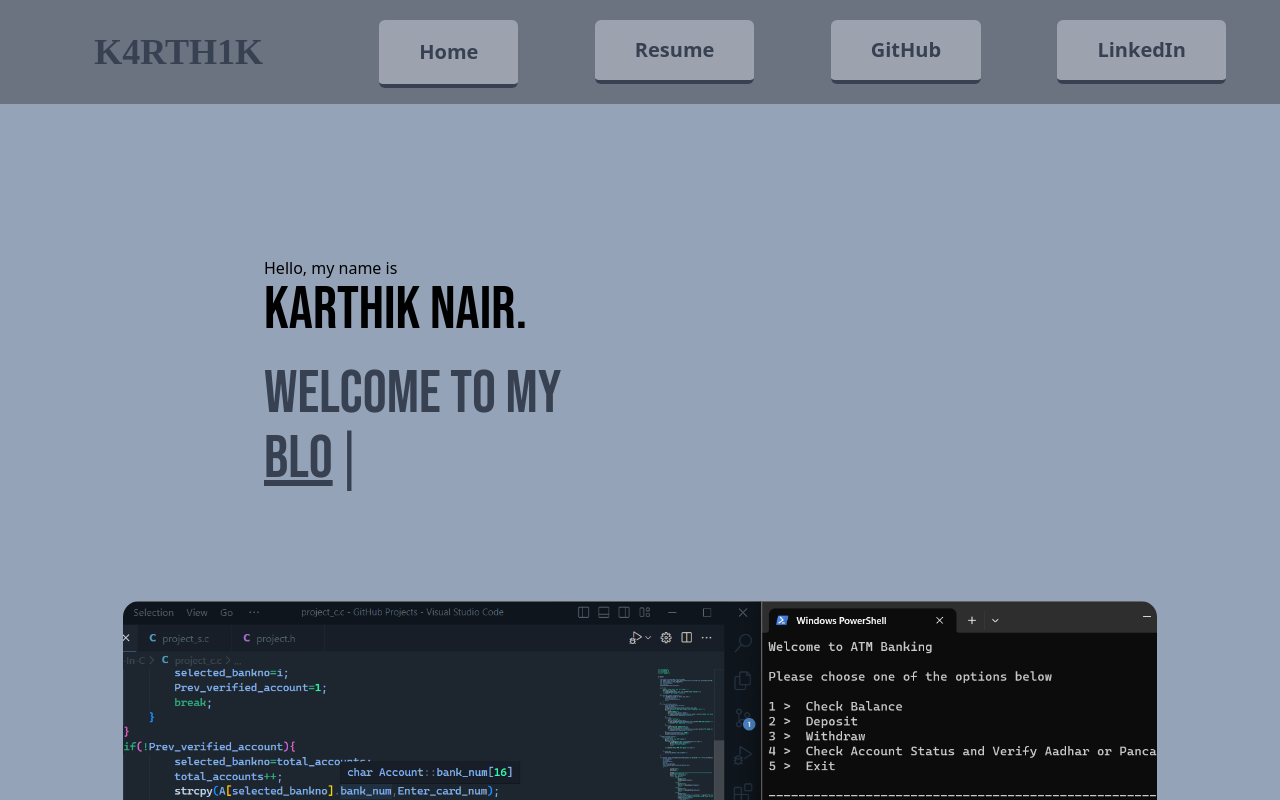
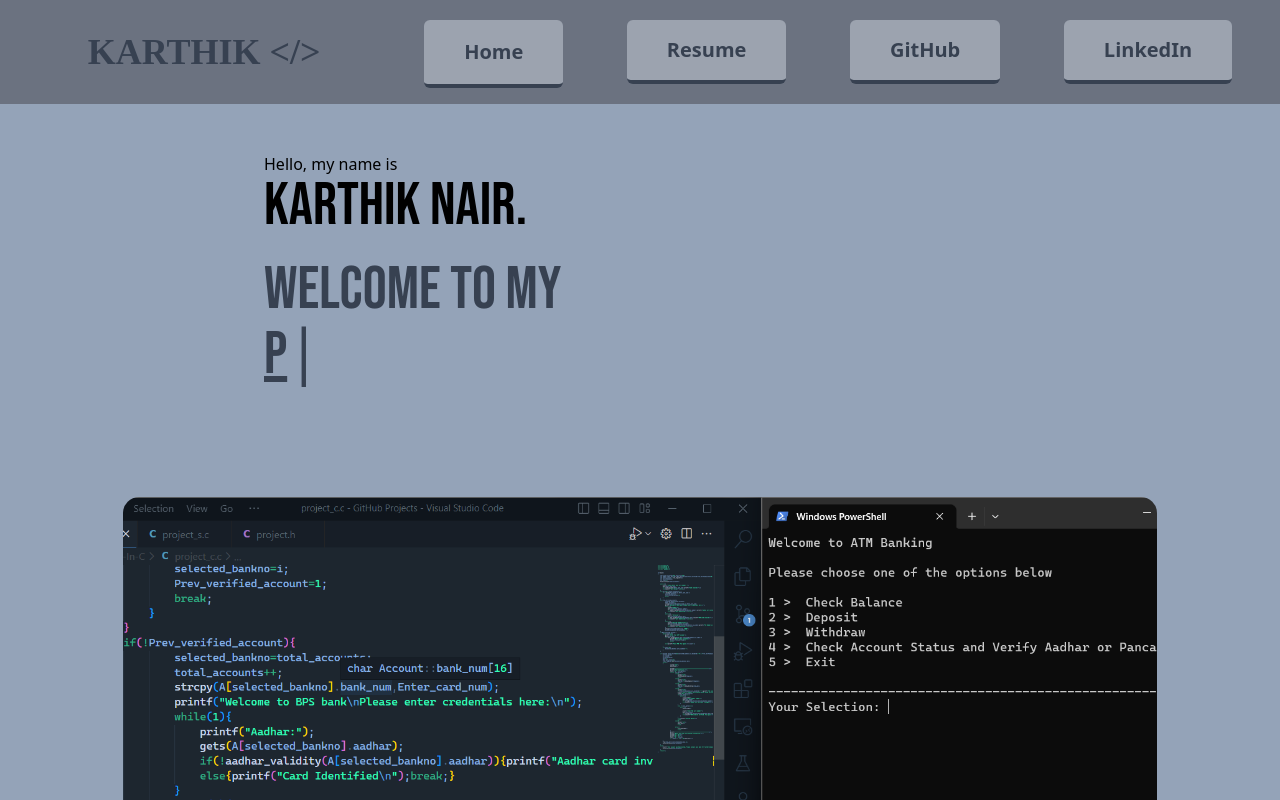
Before and after one commit to K4RTH1CC/myPortfolio, a Next.js app: page / in a window 1280 px wide. Shown: the top 800 px of the page. Built offline with nearby package versions, Linux system fonts and the light colour scheme; a web font is replaced by a local one.

Commit message:
made navbar fixed and also fixed content covering navbar bug

```diff
--- a/layouts/ImageCarousel.js
+++ b/layouts/ImageCarousel.js
@@ -32,7 +32,7 @@ function ImgCarousel({ props }) {
           <link rel="preload" href={slide.src} as="image" key={slideIndex}/>
         ))}
       </Head>
-      <div className="max-w-[1400px] h-[800px] w-10/12 m-auto py-16 px-4 relative group">
+      <div className="max-w-[1400px] h-[800px] w-10/12 m-auto py-16 px-4 relative group z-10">
         <Link href={slides[currentIndex].link} passHref={true} target="_blank">
           <div
             style={{ backgroundImage: `url(${slides[currentIndex].src})` }}
--- a/layouts/TopNavLayout.js
+++ b/layouts/TopNavLayout.js
@@ -1,22 +1,50 @@
-
 import { Fragment } from "react";
 import { useRouter } from "next/router";
 import Link from "next/link";
 
-function TopNavLayout(){
-    const router = useRouter();
-
-    return <Fragment>
-        <nav className="w-full top-0">
-            <div className="bg-gray-500 p-4 flex justify-around">
-                <span className="text-gray-700 font-extrabold text-4xl font-header pl-10 pr-10 pt-4 pb-4">K4RTH1K</span>
-                <button className="hover:bg-slate-400 text-gray-700 font-extrabold text-xl mt-1 rounded-md bg-gray-400 pl-10 pr-10 pt-4 pb-4 border-b-4 border-gray-700 onClick={()=>router.push('/')}">Home</button>
-                <Link href="https://drive.google.com/file/d/1bWxKaFBVH05OtUGyWRFJSYLDDLkEniQK/view?usp=share_link" passHref={true} target="_blank"><button className="hover:bg-slate-400 text-gray-700 font-extrabold text-xl mt-1 rounded-md bg-gray-400 pl-10 pr-10 pt-4 pb-4 border-b-4 border-gray-700">Resume</button></Link>
-                <Link href="https://github.com/K4RTH1CC" passHref={true} target="_blank"><button className="hover:bg-slate-400 text-gray-700 font-extrabold text-xl mt-1 rounded-md bg-gray-400 pl-10 pr-10 pt-4 pb-4 border-b-4 border-gray-700">GitHub</button></Link>
-                <Link href="https://www.linkedin.com/in/karthik-nair16/" passHref={true} target="_blank"><button className="hover:bg-slate-400 text-gray-700 font-extrabold text-xl mt-1 rounded-md bg-gray-400 pl-10 pr-10 pt-4 pb-4 border-b-4 border-gray-700">LinkedIn</button></Link>
-            </div>
-        </nav>
-        </Fragment>
+function TopNavLayout() {
+  const router = useRouter();
+  return (
+    <Fragment>
+      <nav className="w-full top-0 fixed z-50">
+        <div className="bg-gray-500 p-4 flex justify-around">
+          <span className="text-gray-700 font-extrabold text-4xl font-header pl-10 pr-10 pt-4 pb-4">
+            KARTHIK {'<'}/{'>'}
+          </span>
+          <button className="hover:bg-slate-400 text-gray-700 font-extrabold text-xl mt-1 rounded-md bg-gray-400 pl-10 pr-10 pt-4 pb-4 border-b-4 border-gray-700 duration-500 onClick={()=>router.push('/')}">
+            Home
+          </button>
+          <Link
+            href="https://drive.google.com/file/d/1bWxKaFBVH05OtUGyWRFJSYLDDLkEniQK/view?usp=share_link"
+            passHref={true}
+            target="_blank"
+          >
+            <button className="hover:bg-slate-400 text-gray-700 font-extrabold text-xl mt-1 rounded-md bg-gray-400 pl-10 pr-10 pt-4 pb-4 border-b-4 duration-500 border-gray-700">
+              Resume
+            </button>
+          </Link>
+          <Link
+            href="https://github.com/K4RTH1CC"
+            passHref={true}
+            target="_blank"
+          >
+            <button className="hover:bg-slate-400 text-gray-700 font-extrabold text-xl mt-1 rounded-md bg-gray-400 pl-10 pr-10 pt-4 pb-4 border-b-4 duration-500 border-gray-700">
+              GitHub
+            </button>
+          </Link>
+          <Link
+            href="https://www.linkedin.com/in/karthik-nair16/"
+            passHref={true}
+            target="_blank"
+          >
+            <button className="hover:bg-slate-400 text-gray-700 font-extrabold text-xl mt-1 rounded-md bg-gray-400 pl-10 pr-10 pt-4 pb-4 border-b-4 duration-500 border-gray-700">
+              LinkedIn
+            </button>
+          </Link>
+        </div>
+      </nav>
+    </Fragment>
+  );
 }
 
 export default TopNavLayout;
--- a/layouts/TypingAnim.js
+++ b/layouts/TypingAnim.js
@@ -23,7 +23,7 @@ function TypingAnimation({ words }) {
           setCurrentWordIndex((currentWordIndex + 1) % words.length);
         }
       }
-    }, 75);
+    }, 150);
 
     return () => clearInterval(intervalId);
   }, [currentWordIndex, currentWord, words, isDeleting]);
--- a/styles/global.css
+++ b/styles/global.css
@@ -523,6 +523,10 @@ video {
   --tw-backdrop-sepia:  ;
 }
 
+.fixed{
+  position: fixed;
+}
+
 .absolute{
   position: absolute;
 }
@@ -549,6 +553,14 @@ video {
 
 .top-\[50\%\]{
   top: 50%;
+}
+
+.z-10{
+  z-index: 10;
+}
+
+.z-50{
+  z-index: 50;
 }
 
 .m-auto{
```
